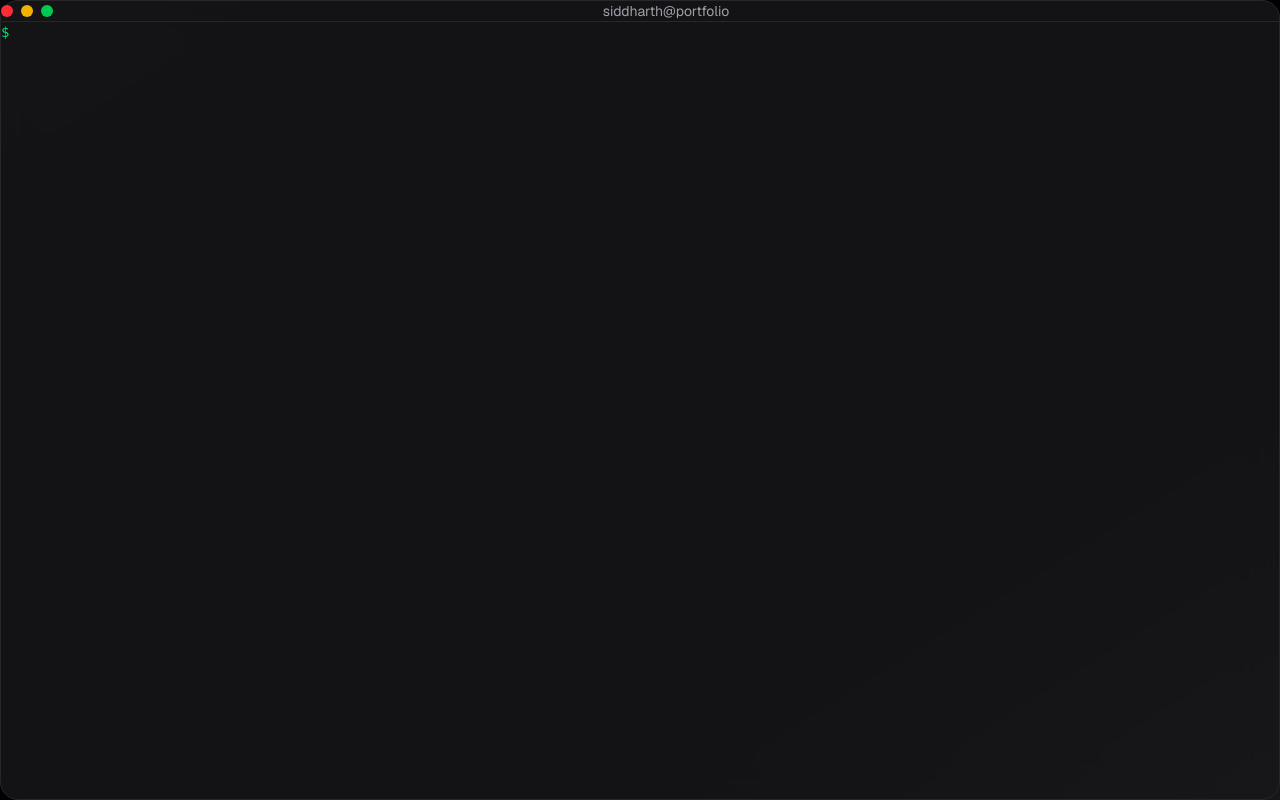
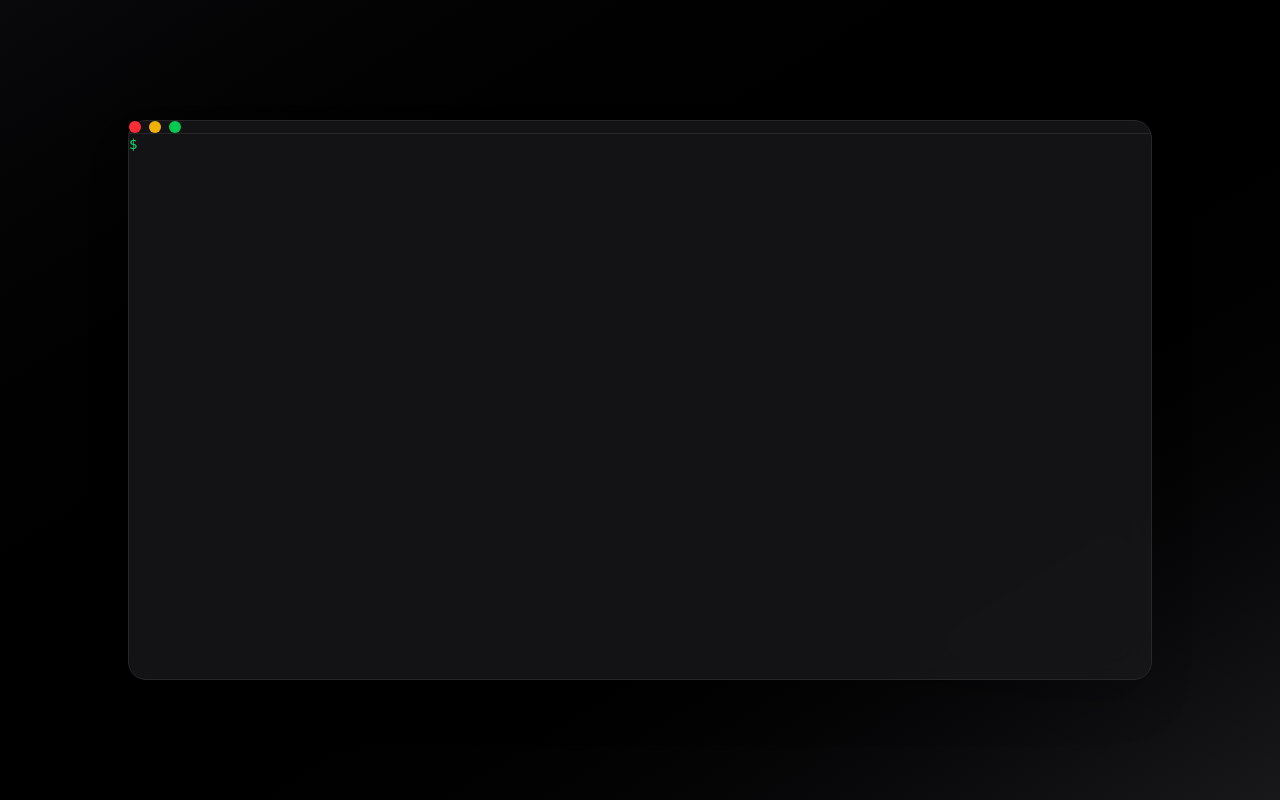
Before and after one commit to sbharth1/portfolio, a Next.js app: page / in a window 1280 px wide. Built offline with nearby package versions, Linux system fonts and the light colour scheme.

Commit message:
fix: cursor

```diff
--- a/components/terminal/Terminal.tsx
+++ b/components/terminal/Terminal.tsx
@@ -1,15 +1,17 @@
 "use client"
 
-import { useState } from "react"
+import { useState, useRef, useEffect } from "react"
 import TerminalInput from "./TerminalInput"
 import TerminalOutput from "./TerminalOutput"
-
 import { HistoryItem } from "@/types/terminal"
 import { commands } from "@/data/command"
 
 export default function Terminal() {
 
   const [history, setHistory] = useState<HistoryItem[]>([])
+  const [value, setValue] = useState("")
+
+  const inputRef = useRef<HTMLInputElement>(null)
 
   const runCommand = (command: string) => {
 
@@ -26,40 +28,45 @@ export default function Terminal() {
       ...prev,
       { command: cmd, output }
     ])
+  }
 
+  useEffect(() => {
+    inputRef.current?.focus()
+  }, [])
+
+  const focusTerminal = () => {
+    inputRef.current?.focus()
   }
 
   return (
 
-    <div className="w-full min-h-screen flex flex-col bg-zinc-900/80 backdrop-blur-xl border border-zinc-800 rounded-2xl shadow-2xl">
+    <div
+      onClick={focusTerminal}
+      className="w-full max-w-5xl h-[70vh] flex flex-col bg-zinc-900/80 backdrop-blur-xl border border-zinc-800 rounded-2xl shadow-2xl cursor-text"
+    >
 
-      {/* Terminal Header */}
+      {/* Header */}
 
-      <div className="flex items-center justify-between px-4 py-3 border-b border-zinc-800">
+      <div className="flex gap-2 px-4 py-3 border-b border-zinc-800">
 
-        <div className="flex gap-2">
-
-          <div className="w-3 h-3 bg-red-500 rounded-full"/>
-          <div className="w-3 h-3 bg-yellow-500 rounded-full"/>
-          <div className="w-3 h-3 bg-green-500 rounded-full"/>
-
-        </div>
-
-        <span className="text-zinc-400 text-sm">
-          siddharth@portfolio
-        </span>
-
-        <div></div>
+        <div className="w-3 h-3 bg-red-500 rounded-full"/>
+        <div className="w-3 h-3 bg-yellow-500 rounded-full"/>
+        <div className="w-3 h-3 bg-green-500 rounded-full"/>
 
       </div>
 
-      {/* Terminal Body */}
+      {/* Body */}
 
       <div className="flex-1 overflow-y-auto p-5 text-green-400 font-mono text-sm">
 
         <TerminalOutput history={history} />
 
-        <TerminalInput onCommand={runCommand} />
+        <TerminalInput
+          inputRef={inputRef}
+          value={value}
+          setValue={setValue}
+          onCommand={runCommand}
+        />
 
       </div>
 
--- a/components/terminal/TerminalInput.tsx
+++ b/components/terminal/TerminalInput.tsx
@@ -1,15 +1,18 @@
 "use client"
-
-import { useState,useRef } from "react"
 
 type Props = {
   onCommand: (command: string) => void
+  inputRef: React.RefObject<HTMLInputElement | null>
+  value: string
+  setValue: (v: string) => void
 }
 
-export default function TerminalInput({ onCommand }: Props) {
-
-  const [value, setValue] = useState("")
-  const inputRef = useRef<HTMLInputElement>(null)
+export default function TerminalInput({
+  onCommand,
+  inputRef,
+  value,
+  setValue
+}: Props) {
 
   const handleEnter = (e: React.KeyboardEvent<HTMLInputElement>) => {
 
@@ -19,13 +22,8 @@ export default function TerminalInput({ onCommand }: Props) {
 
       onCommand(value)
       setValue("")
-
     }
 
-  }
-
-  const focusInput = () => {
-    inputRef.current?.focus();
   }
 
   return (
@@ -36,7 +34,6 @@ export default function TerminalInput({ onCommand }: Props) {
 
       <input
         ref={inputRef}
-        autoFocus
         value={value}
         onChange={(e) => setValue(e.target.value)}
         onKeyDown={handleEnter}
@@ -46,5 +43,4 @@ export default function TerminalInput({ onCommand }: Props) {
     </div>
 
   )
-
 }
```
